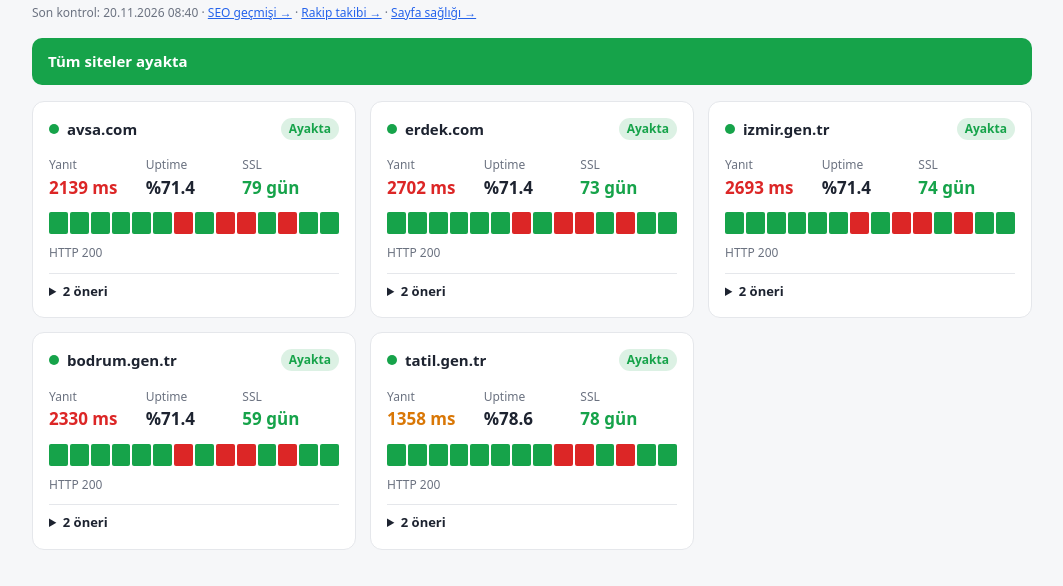
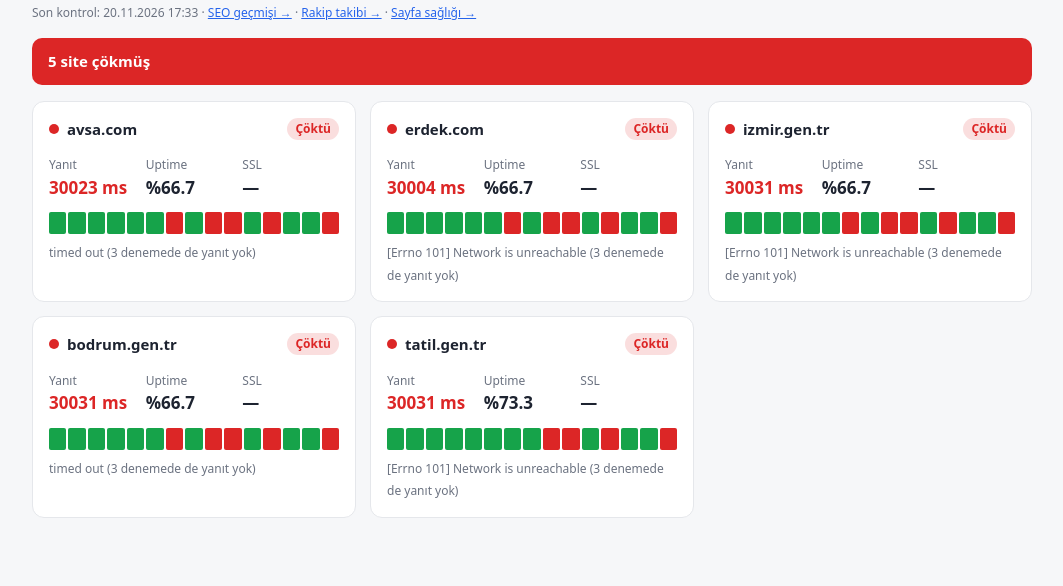
Before and after one commit to avsanet-arch/site-paneli, a plain HTML site: page index.html in a window 1280 px wide. Shown: the part 60-646 px from the top of the page, without its empty margins (108-1171 px from the left). Drawn offline with Linux system fonts and the light colour scheme.

Commit message:
Kontrol: 2026-11-20T17:33Z

```diff
--- a/index.html
+++ b/index.html
@@ -23,27 +23,27 @@
 .oneri .orta span{background:color-mix(in srgb,var(--sari) 15%,transparent);color:var(--sari)}
 .oneri .dusuk span{background:var(--cizgi);color:var(--soluk)}
 </style></head><body><div class="kap">
-<h1>Sitelerim</h1><div class="detay">Son kontrol: 20.11.2026 08:40 · <a href="seo.html" style="color:#2563eb">SEO geçmişi →</a> · <a href="rakipler.html" style="color:#2563eb">Rakip takibi →</a> · <a href="saglik.html" style="color:#2563eb">Sayfa sağlığı →</a></div>
-<div class="ozet up">Tüm siteler ayakta</div>
+<h1>Sitelerim</h1><div class="detay">Son kontrol: 20.11.2026 17:33 · <a href="seo.html" style="color:#2563eb">SEO geçmişi →</a> · <a href="rakipler.html" style="color:#2563eb">Rakip takibi →</a> · <a href="saglik.html" style="color:#2563eb">Sayfa sağlığı →</a></div>
+<div class="ozet down">5 site çökmüş</div>
 <div class="izgara">
-<div class="kart up">
-  <div class="ust"><span class="nokta"></span><a href="https://avsa.com" target="_blank">avsa.com</a><span class="durum">Ayakta</span></div>
-  <div class="olcu"><div><small>Yanıt</small><b class="kotu">2139 ms</b></div><div><small>Uptime</small><b>%71.4</b></div><div><small>SSL</small><b class="iyi">79 gün</b></div></div>
-  <div class="cubuk"><i class="u" title="2026-11-16T12:34:54+00:00"></i><i class="u" title="2026-11-16T22:31:30+00:00"></i><i class="u" title="2026-11-17T04:46:43+00:00"></i><i class="u" title="2026-11-17T15:52:28+00:00"></i><i class="u" title="2026-11-17T23:27:18+00:00"></i><i class="u" title="2026-11-18T04:40:36+00:00"></i><i class="d" title="2026-11-18T13:29:58+00:00"></i><i class="u" title="2026-11-18T20:27:00+00:00"></i><i class="d" title="2026-11-18T21:33:01+00:00"></i><i class="d" title="2026-11-19T02:45:37+00:00"></i><i class="u" title="2026-11-19T10:47:40+00:00"></i><i class="d" title="2026-11-19T19:12:09+00:00"></i><i class="u" title="2026-11-20T01:19:42+00:00"></i><i class="u" title="2026-11-20T08:40:35+00:00"></i></div><small class="detay">HTTP 200</small><details class="oneri"><summary>2 öneri</summary><ul><li class="orta"><span>Önemli</span>Sayfa 2139 ms&#x27;de yanıt veriyor. Önbellek eklentisi veya daha hızlı hosting düşünün.</li><li class="dusuk"><span>İyileştirme</span>Eksik güvenlik başlıkları: HSTS, X-Content-Type-Options, X-Frame-Options.</li></ul></details></div>
-<div class="kart up">
-  <div class="ust"><span class="nokta"></span><a href="https://erdek.com" target="_blank">erdek.com</a><span class="durum">Ayakta</span></div>
-  <div class="olcu"><div><small>Yanıt</small><b class="kotu">2702 ms</b></div><div><small>Uptime</small><b>%71.4</b></div><div><small>SSL</small><b class="iyi">73 gün</b></div></div>
-  <div class="cubuk"><i class="u" title="2026-11-16T12:34:58+00:00"></i><i class="u" title="2026-11-16T22:31:35+00:00"></i><i class="u" title="2026-11-17T04:46:48+00:00"></i><i class="u" title="2026-11-17T15:52:31+00:00"></i><i class="u" title="2026-11-17T23:27:22+00:00"></i><i class="u" title="2026-11-18T04:40:40+00:00"></i><i class="d" title="2026-11-18T13:30:23+00:00"></i><i class="u" title="2026-11-18T20:27:04+00:00"></i><i class="d" title="2026-11-18T21:35:22+00:00"></i><i class="d" title="2026-11-19T02:47:57+00:00"></i><i class="u" title="2026-11-19T10:47:44+00:00"></i><i class="d" title="2026-11-19T19:14:29+00:00"></i><i class="u" title="2026-11-20T01:19:46+00:00"></i><i class="u" title="2026-11-20T08:40:39+00:00"></i></div><small class="detay">HTTP 200</small><details class="oneri"><summary>2 öneri</summary><ul><li class="orta"><span>Önemli</span>Sayfa 2702 ms&#x27;de yanıt veriyor. Önbellek eklentisi veya daha hızlı hosting düşünün.</li><li class="dusuk"><span>İyileştirme</span>Eksik güvenlik başlıkları: HSTS, X-Content-Type-Options, X-Frame-Options.</li></ul></details></div>
-<div class="kart up">
-  <div class="ust"><span class="nokta"></span><a href="https://izmir.gen.tr" target="_blank">izmir.gen.tr</a><span class="durum">Ayakta</span></div>
-  <div class="olcu"><div><small>Yanıt</small><b class="kotu">2693 ms</b></div><div><small>Uptime</small><b>%71.4</b></div><div><small>SSL</small><b class="iyi">74 gün</b></div></div>
-  <div class="cubuk"><i class="u" title="2026-11-16T12:35:03+00:00"></i><i class="u" title="2026-11-16T22:31:39+00:00"></i><i class="u" title="2026-11-17T04:46:53+00:00"></i><i class="u" title="2026-11-17T15:52:38+00:00"></i><i class="u" title="2026-11-17T23:27:27+00:00"></i><i class="u" title="2026-11-18T04:40:45+00:00"></i><i class="d" title="2026-11-18T13:30:40+00:00"></i><i class="u" title="2026-11-18T20:27:08+00:00"></i><i class="d" title="2026-11-18T21:37:42+00:00"></i><i class="d" title="2026-11-19T02:50:17+00:00"></i><i class="u" title="2026-11-19T10:47:47+00:00"></i><i class="d" title="2026-11-19T19:16:49+00:00"></i><i class="u" title="2026-11-20T01:19:49+00:00"></i><i class="u" title="2026-11-20T08:40:44+00:00"></i></div><small class="detay">HTTP 200</small><details class="oneri"><summary>2 öneri</summary><ul><li class="orta"><span>Önemli</span>Sayfa 2693 ms&#x27;de yanıt veriyor. Önbellek eklentisi veya daha hızlı hosting düşünün.</li><li class="dusuk"><span>İyileştirme</span>Eksik güvenlik başlıkları: HSTS, X-Content-Type-Options, X-Frame-Options.</li></ul></details></div>
-<div class="kart up">
-  <div class="ust"><span class="nokta"></span><a href="https://bodrum.gen.tr" target="_blank">bodrum.gen.tr</a><span class="durum">Ayakta</span></div>
-  <div class="olcu"><div><small>Yanıt</small><b class="kotu">2330 ms</b></div><div><small>Uptime</small><b>%71.4</b></div><div><small>SSL</small><b class="iyi">59 gün</b></div></div>
-  <div class="cubuk"><i class="u" title="2026-11-16T12:35:09+00:00"></i><i class="u" title="2026-11-16T22:31:43+00:00"></i><i class="u" title="2026-11-17T04:46:57+00:00"></i><i class="u" title="2026-11-17T15:52:45+00:00"></i><i class="u" title="2026-11-17T23:27:32+00:00"></i><i class="u" title="2026-11-18T04:40:49+00:00"></i><i class="d" title="2026-11-18T13:30:56+00:00"></i><i class="u" title="2026-11-18T20:27:12+00:00"></i><i class="d" title="2026-11-18T21:40:02+00:00"></i><i class="d" title="2026-11-19T02:52:38+00:00"></i><i class="u" title="2026-11-19T10:47:51+00:00"></i><i class="d" title="2026-11-19T19:19:10+00:00"></i><i class="u" title="2026-11-20T01:19:52+00:00"></i><i class="u" title="2026-11-20T08:40:48+00:00"></i></div><small class="detay">HTTP 200</small><details class="oneri"><summary>2 öneri</summary><ul><li class="orta"><span>Önemli</span>Sayfa 2330 ms&#x27;de yanıt veriyor. Önbellek eklentisi veya daha hızlı hosting düşünün.</li><li class="dusuk"><span>İyileştirme</span>Eksik güvenlik başlıkları: HSTS, X-Content-Type-Options, X-Frame-Options.</li></ul></details></div>
-<div class="kart up">
-  <div class="ust"><span class="nokta"></span><a href="https://tatil.gen.tr" target="_blank">tatil.gen.tr</a><span class="durum">Ayakta</span></div>
-  <div class="olcu"><div><small>Yanıt</small><b class="uyari">1358 ms</b></div><div><small>Uptime</small><b>%78.6</b></div><div><small>SSL</small><b class="iyi">78 gün</b></div></div>
-  <div class="cubuk"><i class="u" title="2026-11-16T12:35:13+00:00"></i><i class="u" title="2026-11-16T22:31:48+00:00"></i><i class="u" title="2026-11-17T04:47:02+00:00"></i><i class="u" title="2026-11-17T15:52:49+00:00"></i><i class="u" title="2026-11-17T23:27:37+00:00"></i><i class="u" title="2026-11-18T04:40:54+00:00"></i><i class="u" title="2026-11-18T13:31:22+00:00"></i><i class="u" title="2026-11-18T20:27:17+00:00"></i><i class="d" title="2026-11-18T21:42:23+00:00"></i><i class="d" title="2026-11-19T02:54:59+00:00"></i><i class="u" title="2026-11-19T10:47:55+00:00"></i><i class="d" title="2026-11-19T19:21:31+00:00"></i><i class="u" title="2026-11-20T01:19:57+00:00"></i><i class="u" title="2026-11-20T08:40:53+00:00"></i></div><small class="detay">HTTP 200</small><details class="oneri"><summary>2 öneri</summary><ul><li class="orta"><span>Önemli</span>http:// adresi https://&#x27;e yönlenmiyor. Tüm trafiği HTTPS&#x27;e yönlendirin.</li><li class="dusuk"><span>İyileştirme</span>Eksik güvenlik başlıkları: HSTS.</li></ul></details></div>
+<div class="kart down">
+  <div class="ust"><span class="nokta"></span><a href="https://avsa.com" target="_blank">avsa.com</a><span class="durum">Çöktü</span></div>
+  <div class="olcu"><div><small>Yanıt</small><b class="kotu">30023 ms</b></div><div><small>Uptime</small><b>%66.7</b></div><div><small>SSL</small><b class="">—</b></div></div>
+  <div class="cubuk"><i class="u" title="2026-11-16T12:34:54+00:00"></i><i class="u" title="2026-11-16T22:31:30+00:00"></i><i class="u" title="2026-11-17T04:46:43+00:00"></i><i class="u" title="2026-11-17T15:52:28+00:00"></i><i class="u" title="2026-11-17T23:27:18+00:00"></i><i class="u" title="2026-11-18T04:40:36+00:00"></i><i class="d" title="2026-11-18T13:29:58+00:00"></i><i class="u" title="2026-11-18T20:27:00+00:00"></i><i class="d" title="2026-11-18T21:33:01+00:00"></i><i class="d" title="2026-11-19T02:45:37+00:00"></i><i class="u" title="2026-11-19T10:47:40+00:00"></i><i class="d" title="2026-11-19T19:12:09+00:00"></i><i class="u" title="2026-11-20T01:19:42+00:00"></i><i class="u" title="2026-11-20T08:40:35+00:00"></i><i class="d" title="2026-11-20T17:21:27+00:00"></i></div><small class="detay">timed out (3 denemede de yanıt yok)</small></div>
+<div class="kart down">
+  <div class="ust"><span class="nokta"></span><a href="https://erdek.com" target="_blank">erdek.com</a><span class="durum">Çöktü</span></div>
+  <div class="olcu"><div><small>Yanıt</small><b class="kotu">30004 ms</b></div><div><small>Uptime</small><b>%66.7</b></div><div><small>SSL</small><b class="">—</b></div></div>
+  <div class="cubuk"><i class="u" title="2026-11-16T12:34:58+00:00"></i><i class="u" title="2026-11-16T22:31:35+00:00"></i><i class="u" title="2026-11-17T04:46:48+00:00"></i><i class="u" title="2026-11-17T15:52:31+00:00"></i><i class="u" title="2026-11-17T23:27:22+00:00"></i><i class="u" title="2026-11-18T04:40:40+00:00"></i><i class="d" title="2026-11-18T13:30:23+00:00"></i><i class="u" title="2026-11-18T20:27:04+00:00"></i><i class="d" title="2026-11-18T21:35:22+00:00"></i><i class="d" title="2026-11-19T02:47:57+00:00"></i><i class="u" title="2026-11-19T10:47:44+00:00"></i><i class="d" title="2026-11-19T19:14:29+00:00"></i><i class="u" title="2026-11-20T01:19:46+00:00"></i><i class="u" title="2026-11-20T08:40:39+00:00"></i><i class="d" title="2026-11-20T17:23:48+00:00"></i></div><small class="detay">[Errno 101] Network is unreachable (3 denemede de yanıt yok)</small></div>
+<div class="kart down">
+  <div class="ust"><span class="nokta"></span><a href="https://izmir.gen.tr" target="_blank">izmir.gen.tr</a><span class="durum">Çöktü</span></div>
+  <div class="olcu"><div><small>Yanıt</small><b class="kotu">30031 ms</b></div><div><small>Uptime</small><b>%66.7</b></div><div><small>SSL</small><b class="">—</b></div></div>
+  <div class="cubuk"><i class="u" title="2026-11-16T12:35:03+00:00"></i><i class="u" title="2026-11-16T22:31:39+00:00"></i><i class="u" title="2026-11-17T04:46:53+00:00"></i><i class="u" title="2026-11-17T15:52:38+00:00"></i><i class="u" title="2026-11-17T23:27:27+00:00"></i><i class="u" title="2026-11-18T04:40:45+00:00"></i><i class="d" title="2026-11-18T13:30:40+00:00"></i><i class="u" title="2026-11-18T20:27:08+00:00"></i><i class="d" title="2026-11-18T21:37:42+00:00"></i><i class="d" title="2026-11-19T02:50:17+00:00"></i><i class="u" title="2026-11-19T10:47:47+00:00"></i><i class="d" title="2026-11-19T19:16:49+00:00"></i><i class="u" title="2026-11-20T01:19:49+00:00"></i><i class="u" title="2026-11-20T08:40:44+00:00"></i><i class="d" title="2026-11-20T17:26:08+00:00"></i></div><small class="detay">[Errno 101] Network is unreachable (3 denemede de yanıt yok)</small></div>
+<div class="kart down">
+  <div class="ust"><span class="nokta"></span><a href="https://bodrum.gen.tr" target="_blank">bodrum.gen.tr</a><span class="durum">Çöktü</span></div>
+  <div class="olcu"><div><small>Yanıt</small><b class="kotu">30031 ms</b></div><div><small>Uptime</small><b>%66.7</b></div><div><small>SSL</small><b class="">—</b></div></div>
+  <div class="cubuk"><i class="u" title="2026-11-16T12:35:09+00:00"></i><i class="u" title="2026-11-16T22:31:43+00:00"></i><i class="u" title="2026-11-17T04:46:57+00:00"></i><i class="u" title="2026-11-17T15:52:45+00:00"></i><i class="u" title="2026-11-17T23:27:32+00:00"></i><i class="u" title="2026-11-18T04:40:49+00:00"></i><i class="d" title="2026-11-18T13:30:56+00:00"></i><i class="u" title="2026-11-18T20:27:12+00:00"></i><i class="d" title="2026-11-18T21:40:02+00:00"></i><i class="d" title="2026-11-19T02:52:38+00:00"></i><i class="u" title="2026-11-19T10:47:51+00:00"></i><i class="d" title="2026-11-19T19:19:10+00:00"></i><i class="u" title="2026-11-20T01:19:52+00:00"></i><i class="u" title="2026-11-20T08:40:48+00:00"></i><i class="d" title="2026-11-20T17:28:29+00:00"></i></div><small class="detay">timed out (3 denemede de yanıt yok)</small></div>
+<div class="kart down">
+  <div class="ust"><span class="nokta"></span><a href="https://tatil.gen.tr" target="_blank">tatil.gen.tr</a><span class="durum">Çöktü</span></div>
+  <div class="olcu"><div><small>Yanıt</small><b class="kotu">30031 ms</b></div><div><small>Uptime</small><b>%73.3</b></div><div><small>SSL</small><b class="">—</b></div></div>
+  <div class="cubuk"><i class="u" title="2026-11-16T12:35:13+00:00"></i><i class="u" title="2026-11-16T22:31:48+00:00"></i><i class="u" title="2026-11-17T04:47:02+00:00"></i><i class="u" title="2026-11-17T15:52:49+00:00"></i><i class="u" title="2026-11-17T23:27:37+00:00"></i><i class="u" title="2026-11-18T04:40:54+00:00"></i><i class="u" title="2026-11-18T13:31:22+00:00"></i><i class="u" title="2026-11-18T20:27:17+00:00"></i><i class="d" title="2026-11-18T21:42:23+00:00"></i><i class="d" title="2026-11-19T02:54:59+00:00"></i><i class="u" title="2026-11-19T10:47:55+00:00"></i><i class="d" title="2026-11-19T19:21:31+00:00"></i><i class="u" title="2026-11-20T01:19:57+00:00"></i><i class="u" title="2026-11-20T08:40:53+00:00"></i><i class="d" title="2026-11-20T17:30:49+00:00"></i></div><small class="detay">[Errno 101] Network is unreachable (3 denemede de yanıt yok)</small></div>
 </div></div></body></html>
```
Also changed, not shown: gecmis.json (+1 -1 lines).
